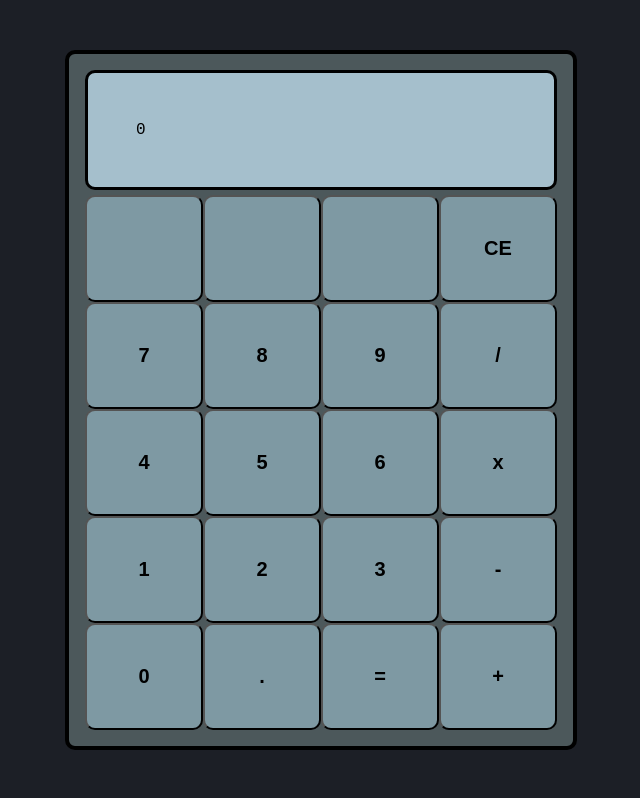
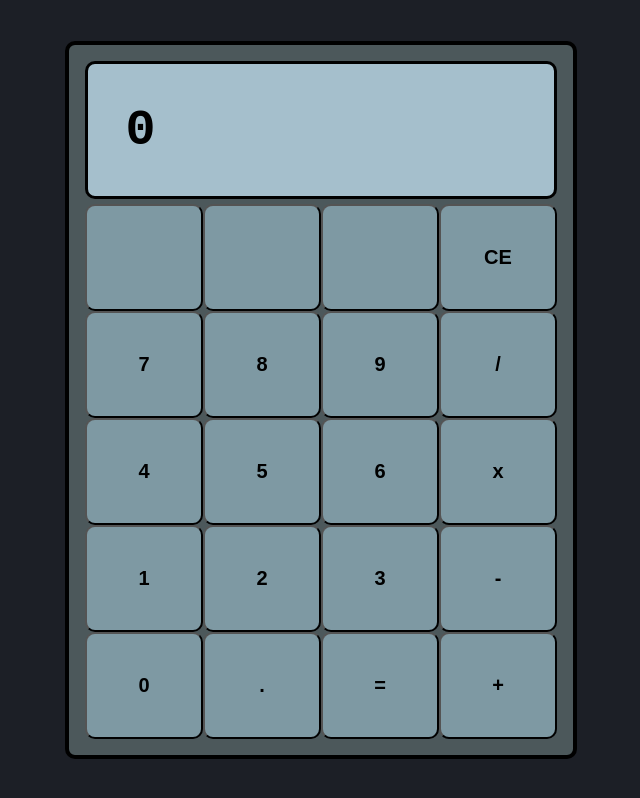
Before and after one commit to Keegan-George/calculator, a plain HTML site: page index.html in a window 1280 px wide. Shown: the whole page, without its empty margins (319-959 px from the left). Drawn offline with Linux system fonts and the light colour scheme.

Commit message:
Increase font size of the calculator screen

```diff
--- a/static/css/styles.css
+++ b/static/css/styles.css
@@ -33,12 +33,15 @@ body {
     background-color: #4C585B;
 }
 
+
 .screen {
     border: 3px solid black;
-    padding: 3em;
+    padding: 0.75em;
     border-radius: 10px;
     background-color: #A5BFCC;
     margin-bottom: 5px;
+    font-weight: 900;
+    font-size: 50px;
 }
 
 .buttons {
@@ -54,10 +57,10 @@ body {
 button {
     flex: 1;
     padding: 2em;
+    border-radius: 10px;
+    background-color: #7E99A3;
     font-weight: 900;
     font-size: 20px;
-    border-radius: 10px;
-    background-color: #7E99A3;
 }
 
 button:hover {
```
